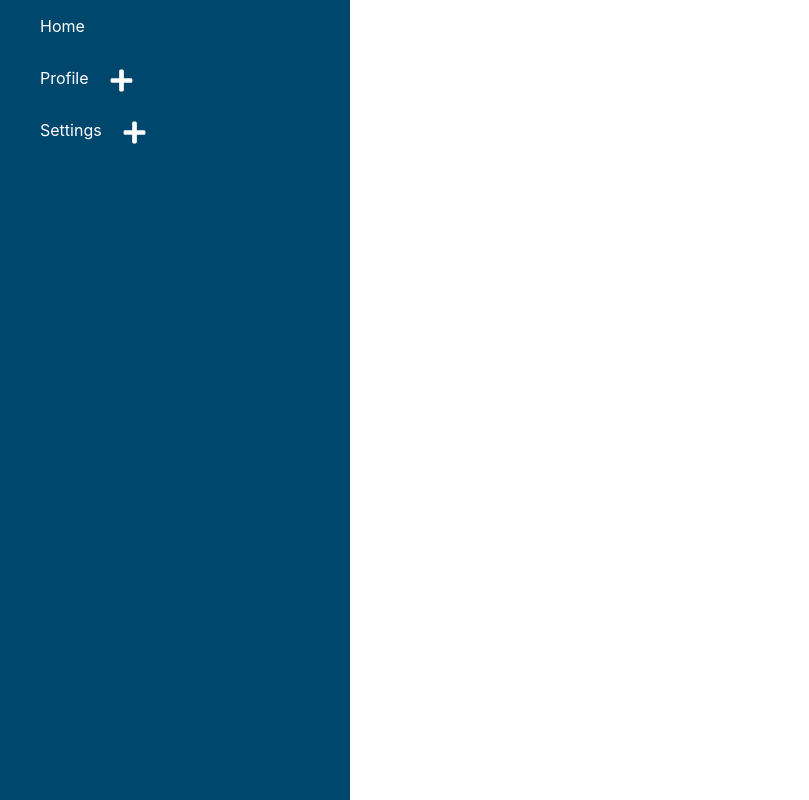
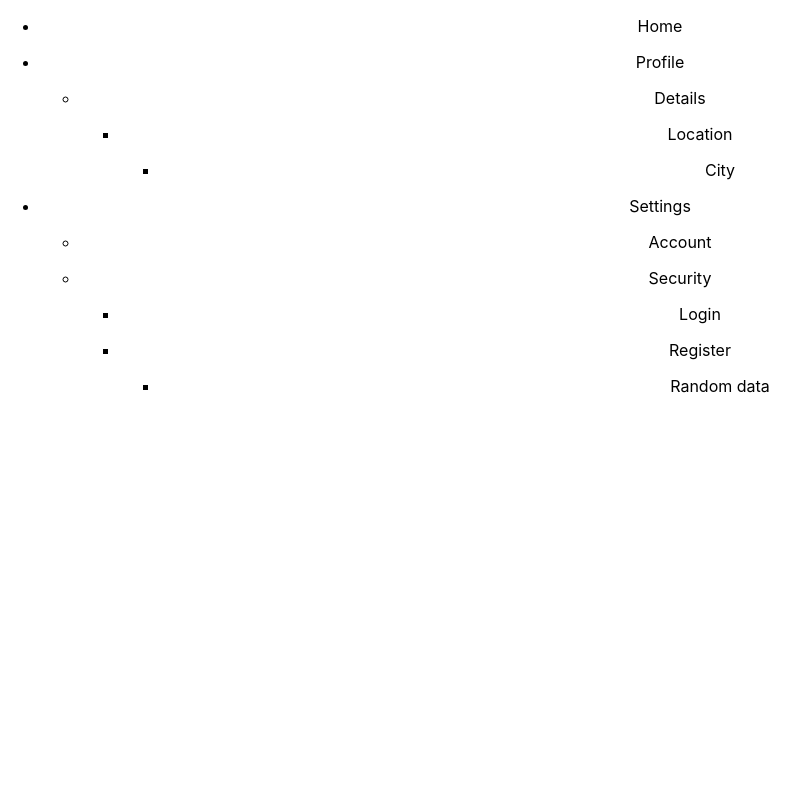
Before and after one commit to 10974-spec/react-concepts, a React (Create React App) app in the folder my-app/: page / in a window 1280 px wide. Shown: the whole page, without its empty margins (0-809 px from the left). Built offline with nearby package versions, Linux system fonts and the light colour scheme.

Commit message:
solved error

```diff
--- a/my-app/src/components/tree-view/index.jsx
+++ b/my-app/src/components/tree-view/index.jsx
@@ -1,5 +1,8 @@
+
+
 import MenuList from "./menu-list";
-import './styles.css'
+// import './styles.css'
+
 
 export default function TreeView({ menus = [] }) {
   return (
--- a/my-app/src/components/tree-view/menu-item.jsx
+++ b/my-app/src/components/tree-view/menu-item.jsx
@@ -1,35 +1,13 @@
-import { useState } from "react";
 import MenuList from "./menu-list";
-import {FaMinus, FaPlus} from 'react-icons/fa'
+
 
 export default function MenuItem({ item }) {
-  const [displayCurrentChildren, setDisplayCurrentChildren] = useState({});
-
-  function handleToggleChildren(getCurrentlabel) {
-    setDisplayCurrentChildren({
-      ...displayCurrentChildren,
-      [getCurrentlabel]: !displayCurrentChildren[getCurrentlabel],
-    });
-  }
-
-  console.log(displayCurrentChildren);
-
-  return (
-    <li>
-      <div className="menu-item">
+    return <li>
         <p>{item.label}</p>
-        {item && item.children && item.children.length ? (
-          <span onClick={() => handleToggleChildren(item.label)}>
-            {
-                displayCurrentChildren[item.label] ? <FaMinus color="#fff" size={25} /> : <FaPlus color="#fff" size={25} />
-            }
-          </span>
-        ) : null}
-      </div>
-
-      {item && item.children && item.children.length > 0 && displayCurrentChildren[item.label] ? (
-        <MenuList list={item.children} />
-      ) : null}
+        {
+            item && item.children && item.children.length > 0 ?
+                <MenuList list={item.children} />
+                : null
+        }
     </li>
-  );
 }
```
Also changed, not shown: my-app/src/components/tree-view/menu-list.jsx (+6 -6 lines).
